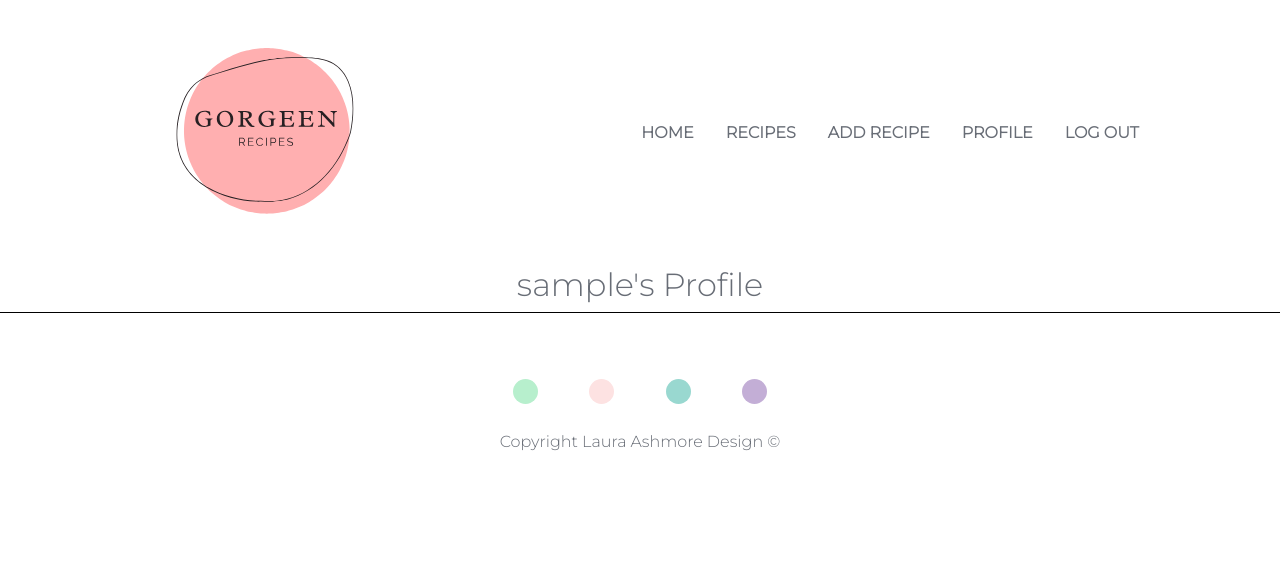
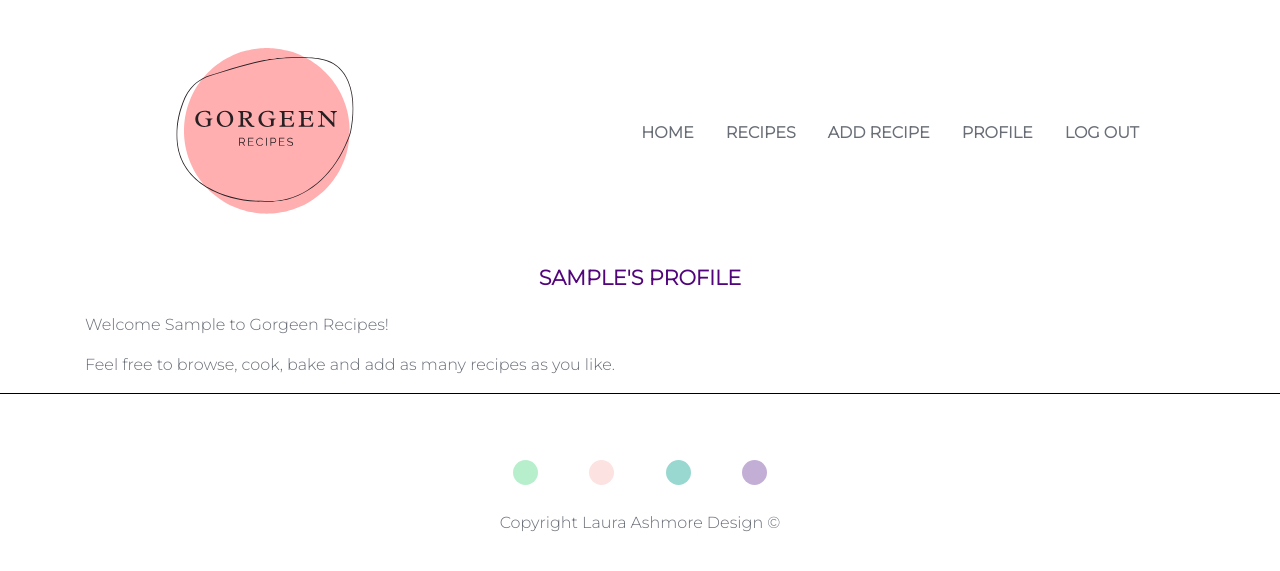
Before and after one commit to laura-ash/recipe-collection, a Flask app: page /profile/1 in a window 1280 px wide. Shown: the top 571 px of the page. Run offline with Flask 2, Linux system fonts and the light colour scheme; the visitor is signed in with stand-in values (Sample User, id 1); a database or web service that is not in the repository returns one stand-in record (values such as "Sample title"); some libraries are stand-ins or nearby versions.

Commit message:
Added styling to profile page

```diff
--- a/static/css/style.css
+++ b/static/css/style.css
@@ -26,6 +26,13 @@ a:hover {
     border-color: #ffafb0;
 }
 
+.capitalize {
+    text-transform: capitalize;
+}
+
+.uppercase {
+    text-transform: uppercase;
+}
 
 .alert {
     text-align: center;
@@ -309,3 +316,11 @@ footer {
     display: flex;
     justify-content: center;
 }
+
+/* Profile */
+
+.prof-title {
+    font-size: 1.3rem;
+    font-weight: bold;
+    text-transform: uppercase;
+}
--- a/templates/pages/profile.html
+++ b/templates/pages/profile.html
@@ -2,8 +2,18 @@
 {% block content %}
 
 <div class="d-flex justify-content-center">
-    <h2> {{ username }}'s Profile</h2>
+    <h1 class="prof-title"> {{ username }}'s Profile</h1>
+</div>
+
+<div>
+    <p>Welcome <span class="capitalize">{{ username }}</span> to Gorgeen Recipes!</p>
+    <p>Feel free to browse, cook, bake and add as many recipes as you like.</p>
 </div>
 
 
+
+
+
+
+
 {% endblock %}
--- a/templates/pages/recipes.html
+++ b/templates/pages/recipes.html
@@ -1,7 +1,7 @@
 {% extends "layout/base.html" %}
 {% block content %}
 
-        <!-- Page Content -->
+    <!-- Page Content -->
     <div class="container">
 
     <!-- Page Heading -->
```
